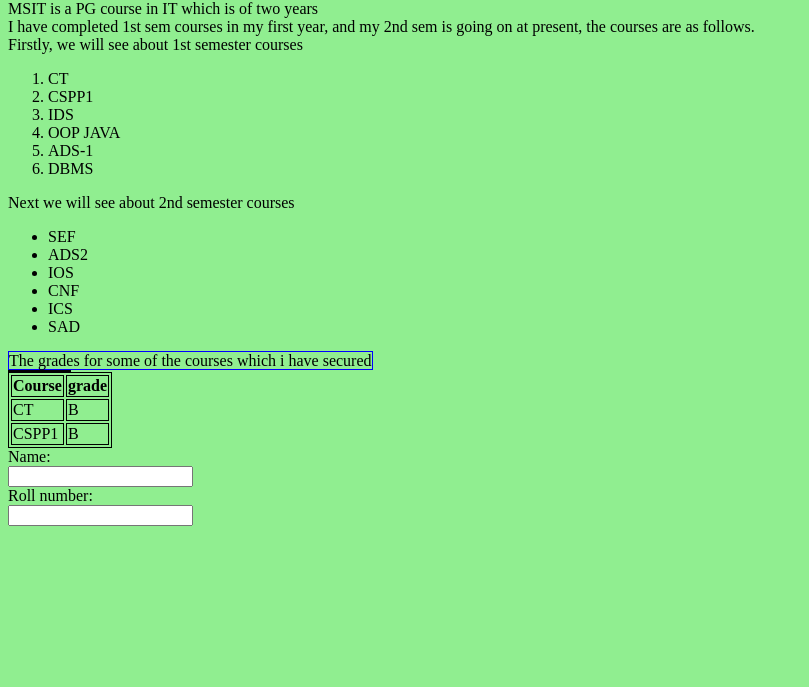
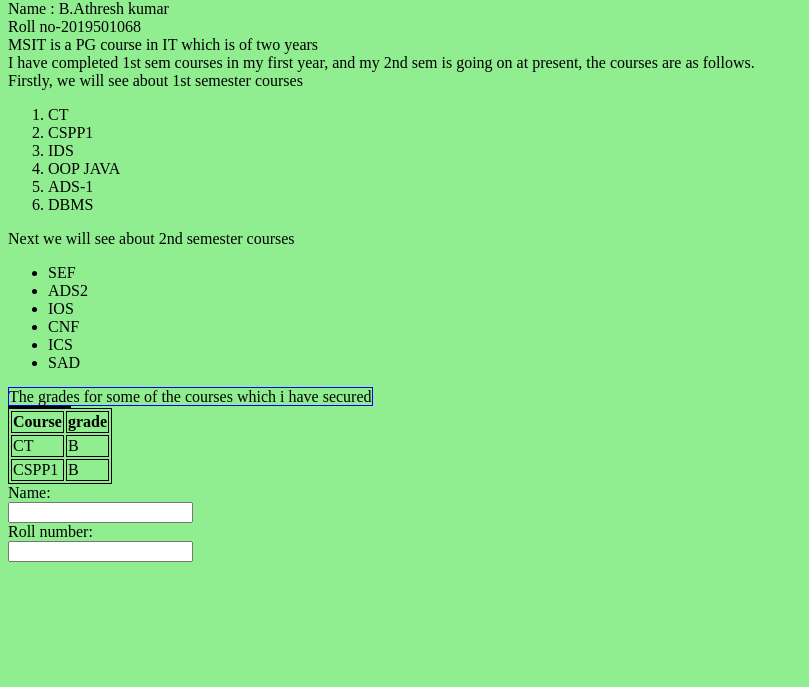
Before and after one commit to athreshanju/web_programming_068, a plain HTML site: page web-page.html in a window 1280 px wide. Shown: the part 113-800 px from the top of the page, without its empty margins (0-809 px from the left). Drawn offline with Linux system fonts and the light colour scheme.

Commit message:
done changes

```diff
--- a/web-page.html
+++ b/web-page.html
@@ -24,6 +24,8 @@ table, td, th {
 <h1> My MSIT Journey </h1>
 <a href = "F:\web-programming\web_programming_068\pic.jpg"> Profile Picture</a>
 <p1>
+<div class=" "> Name : B.Athresh kumar</div>
+<div class=" "> Roll no-2019501068</div>
 <div class=" ">
  MSIT is a PG course in IT which is of two years</div> <div class="">
         I have completed 1st sem courses in my first year, and my 2nd sem is going on at present, the courses are as follows.
```
